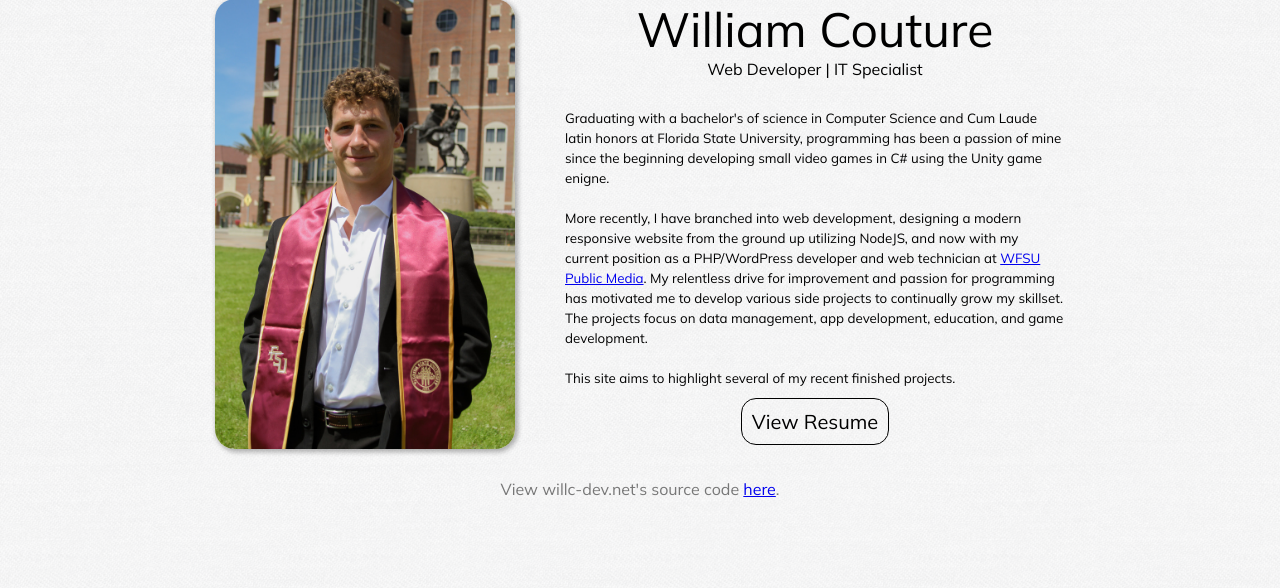
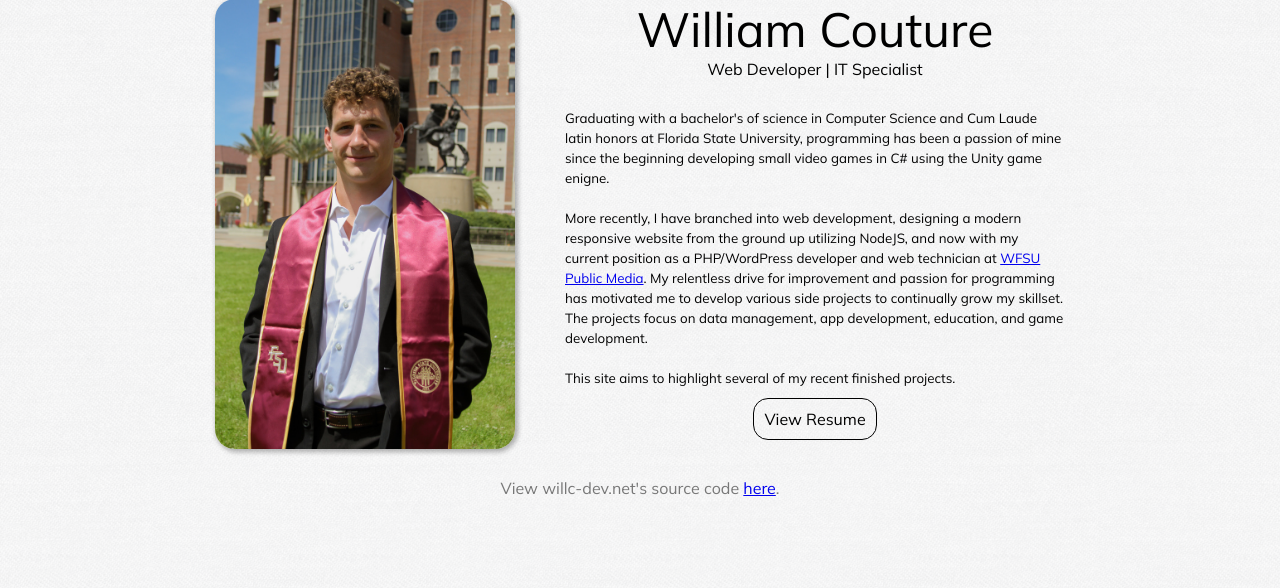
Before and after one commit to wcouture/Portfolio-Site, a PHP site: page /about in a window 1280 px wide, with the pointer over the restyled element. Shown: the part 189-777 px from the top of the page. Run offline with PHP 8.4, Linux system fonts and the light colour scheme; some libraries are stand-ins or nearby versions.

Commit message:
Decreaes zoomed font-size

```diff
--- a/css/about.css
+++ b/css/about.css
@@ -61,6 +61,6 @@
 }
 
 .resume-link:hover {
-  font-size: 15pt;
+  font-size: 12pt;
   transition: ease-in-out 0.15s;
 }
```
